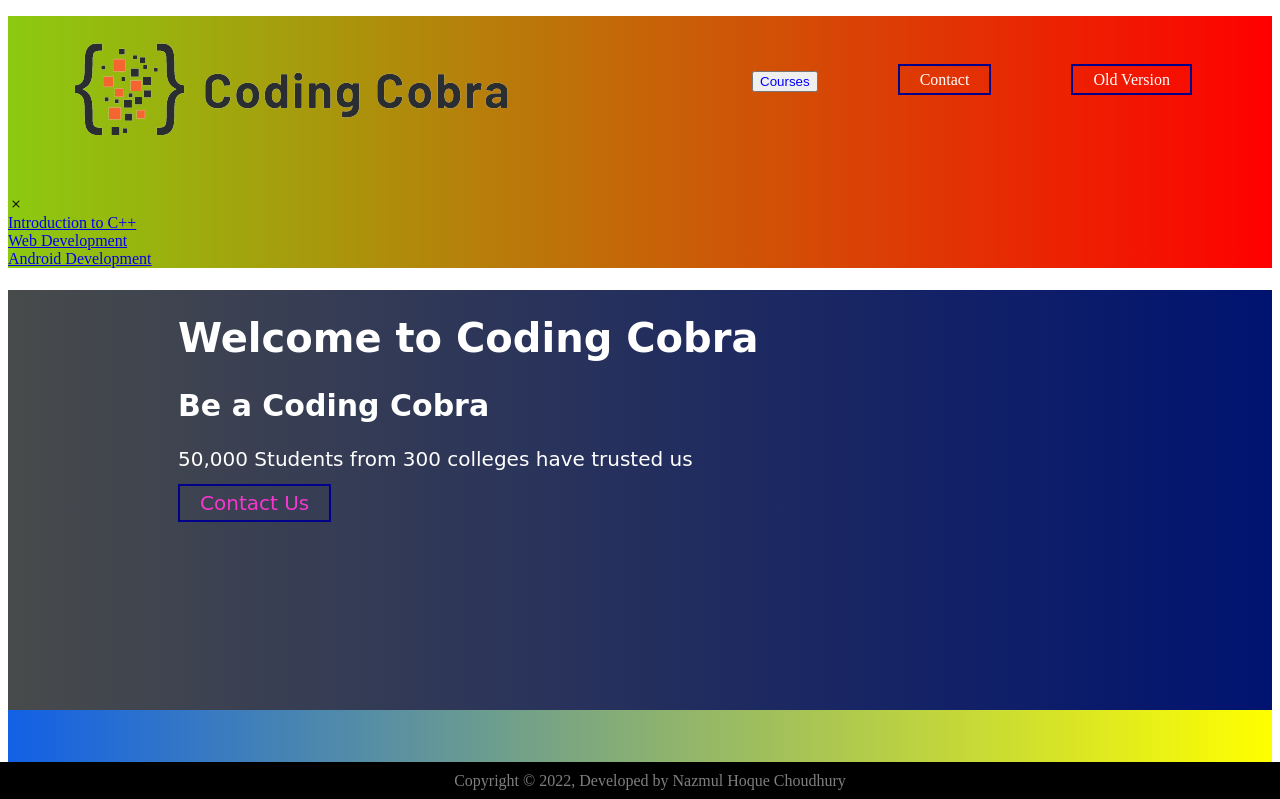
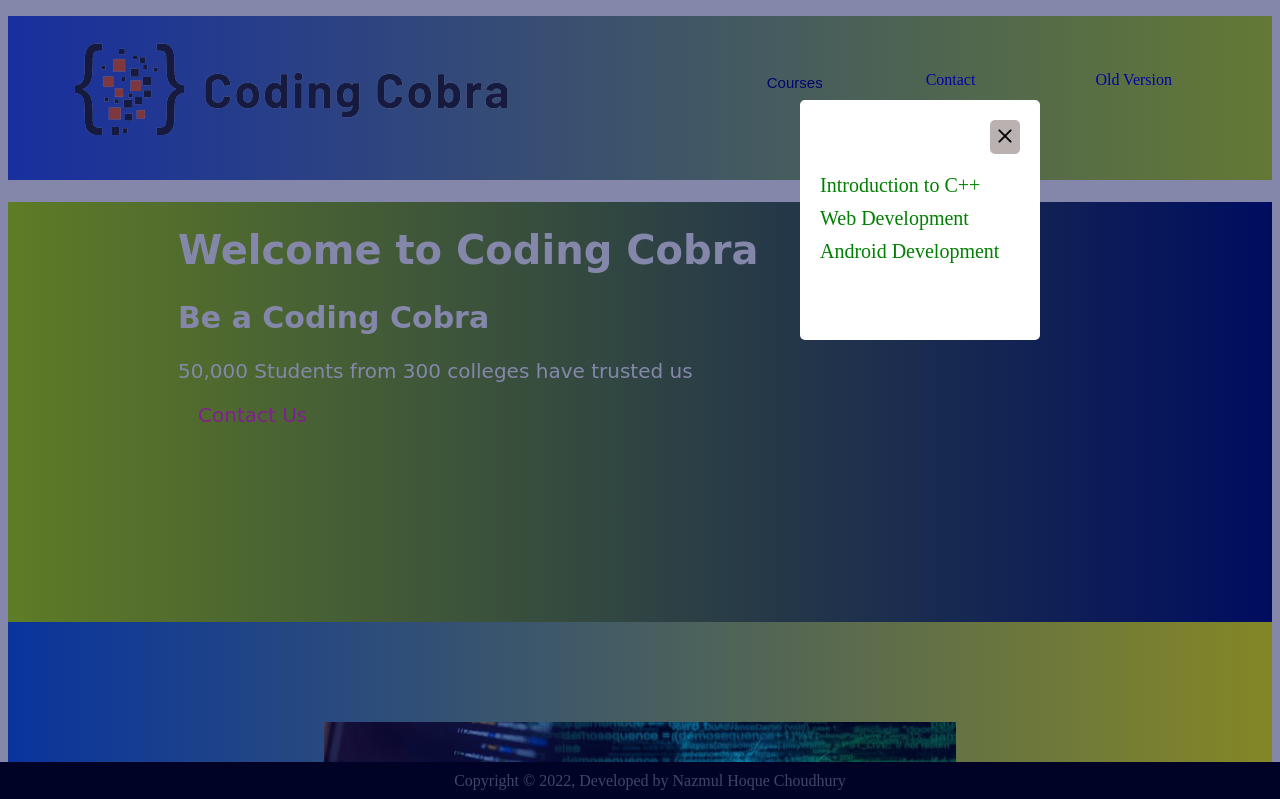
Before and after one commit to nazmulhcy/coding_cobra.github.io, a plain HTML site: page index.html in a window 1280 px wide. Both pictures are taken after a click on the button "Courses". Shown: the top 799 px of the page. Drawn offline with nearby package versions, Linux system fonts and the light colour scheme; a web font is replaced by a local one.

Commit message:
css updated for the popup

```diff
--- a/style.css
+++ b/style.css
@@ -7,23 +7,28 @@
   left: 0;
   width: 100%;
 } */
+
 body {
-  height: 100%;
+  max-width: 100%;
 }
 .navbar {
-  background-image: linear-gradient(to right, rgb(140, 202, 16), red);
+  background-image: linear-gradient(
+    to right,
+    rgb(47, 85, 234),
+    rgb(192, 228, 29)
+  );
 }
 .navbar-active {
   display: inline-block;
 }
 
-header .logo navbar-active {
+/* header .logo navbar-active {
   background-image: linear-gradient(
     180deg,
     rgba(0, 0, 0, 0.3) 0%,
     rgba(0, 0, 0, 08) 100%
   );
-}
+} */
 
 .block {
   float: right;
@@ -31,14 +36,12 @@ header .logo navbar-active {
   padding-right: 80px;
   padding-top: 55px;
 }
-.tab{
-  color: blue;
-}
+
 .tap:link,
 .tab:active {
   /* background-color: rgb(251, 247, 247); */
-  color: white;
-  border: 2px solid darkblue;
+
+  /* border: 2px solid darkblue; */
   padding: 5px 20px;
   text-align: center;
   text-decoration: none;
@@ -46,14 +49,14 @@ header .logo navbar-active {
 }
 
 .tap:hover {
-  background-color: rgb(5, 175, 19);
+  /* background-color: rgba(5, 175, 19, 0.517); */
   color: blue;
   font-size: 20px;
 }
 .about {
   background-image: linear-gradient(
     to right,
-    rgba(8, 12, 12, 0.74) 0%,
+    rgb(183, 233, 0) 0%,
     rgb(0, 19, 112) 100%
   );
 
@@ -170,6 +173,86 @@ header .logo navbar-active {
   margin: 20px;
 }
 
+#buttonHoroquartz {
+  background-color: rgba(5, 175, 19, 0);
+  color: darkblue;
+  font-size: 15px;
+  border: none;
+  padding: 3px;
+}
+
+#buttonHoroquartz:hover {
+  cursor: pointer;
+  font-size: 20px;
+  transition: all 1s;
+  color: blue;
+}
+#buttonHoroquartz:active {
+  padding: 5px 20px;
+  transition: all 1s;
+}
+
+#popUp {
+  display: none;
+  display: flex;
+  flex-direction: column;
+  margin-top: 100px;
+  margin-left: 800px;
+  padding: 20px;
+  width: 200px;
+  height: 200px;
+  z-index: 100;
+  position: absolute;
+  top: 0;
+  left: 0;
+  background-color: #fff;
+  border-radius: 5px;
+}
+#popUp > div > i {
+  background-color: rgb(186, 177, 177);
+  border-radius: 5px;
+  display: block;
+  font-size: 30px;
+  float: right;
+  margin-bottom: 10px;
+}
+#popUp > div:hover {
+  cursor: pointer;
+}
+#popUp > div > a {
+  font-size: 20px;
+  display: flex;
+  margin-top: 10px;
+}
+#popUp > div > a:link {
+  color: green;
+  background-color: transparent;
+  text-decoration: none;
+}
+
+#popUp > div > a:visited {
+  color: rgb(6, 6, 56);
+  background-color: transparent;
+  text-decoration: none;
+}
+
+#popUp > div > a:hover {
+  color: rgb(43, 158, 5);
+  background-color: transparent;
+  text-decoration: underline;
+}
+
+#grayBack {
+  position: absolute;
+  top: 0;
+  left: 0;
+  height: 100vh;
+  width: 100vw;
+  background-color: rgba(0, 8, 79, 0.966);
+  z-index: 10;
+  opacity: 0;
+}
+
 @media only screen and (max-width: 600px) {
   body {
   }
```
